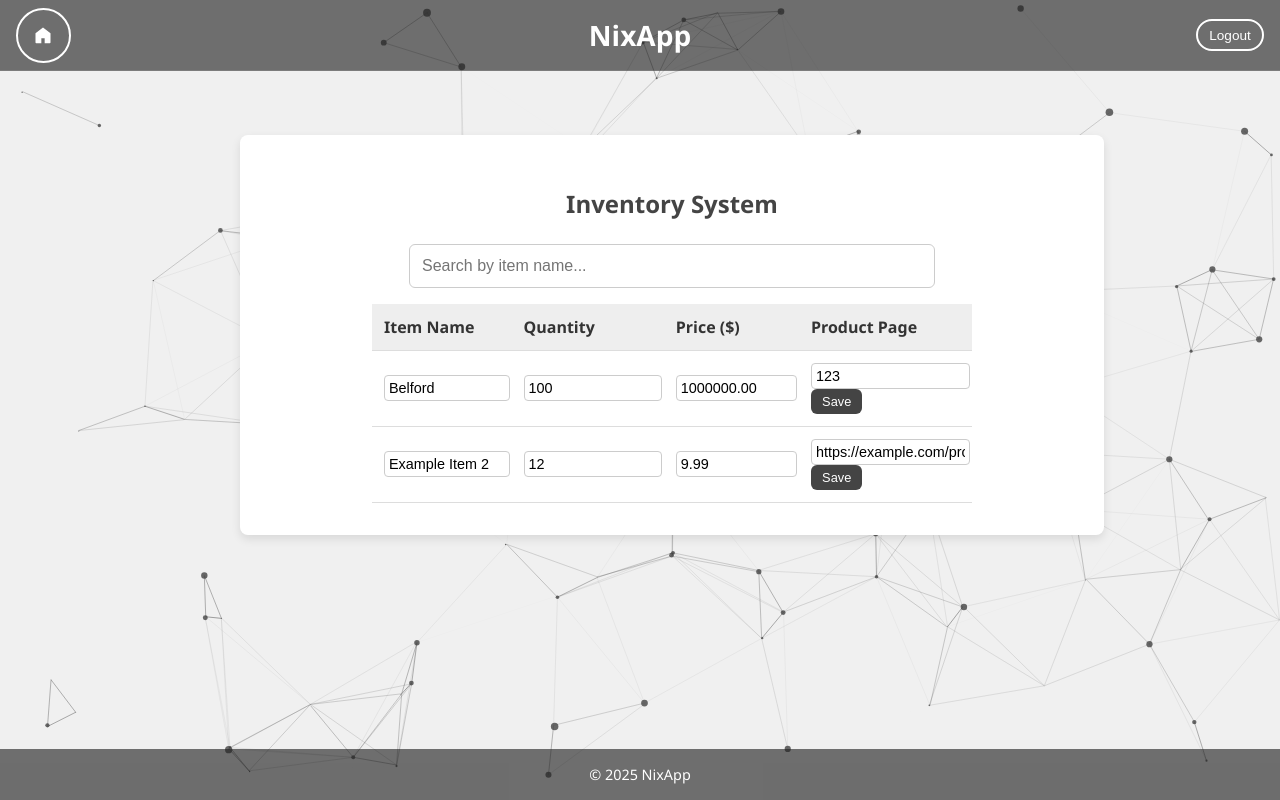
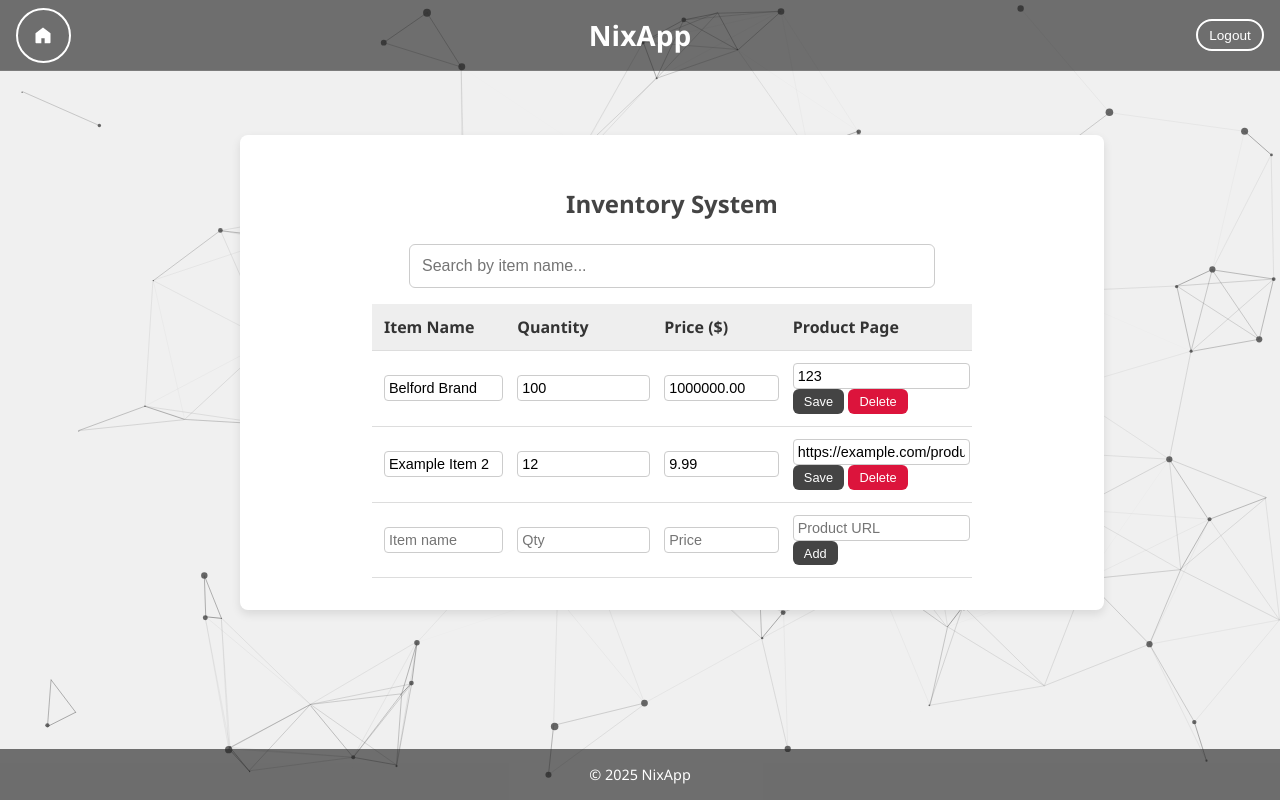
Before and after one commit to nix1003/nixapp, a Flask app: page /inventory in a window 1280 px wide. Run offline with Flask 3, Linux system fonts and the light colour scheme; the visitor is signed in with stand-in values (Sample User, id 1).

Commit message:
add/remove buttons

```diff
--- a/app.py
+++ b/app.py
@@ -77,6 +77,42 @@ def login():
             error = "Invalid credentials. Please try again."
     return render_template('login.html', error=error)
 
+@app.route('/api/add', methods=['POST'])
+def api_add_item():
+    if not session.get('admin'):
+        return jsonify({'error': 'Unauthorized'}), 403
+
+    data = request.get_json()
+    inventory = load_inventory()
+    new_id = max([item.get("id", 0) for item in inventory], default=0) + 1
+
+    new_item = {
+        "id": new_id,
+        "name": data.get("name"),
+        "quantity": data.get("quantity"),
+        "price": data.get("price", 0),
+        "url": data.get("url", "")
+    }
+
+    inventory.append(new_item)
+    save_inventory(inventory)
+    return jsonify({'status': 'success'})
+
+@app.route('/api/delete', methods=['POST'])
+def api_delete_item():
+    if not session.get('admin'):
+        return jsonify({'error': 'Unauthorized'}), 403
+
+    data = request.get_json()
+    item_id = data.get("id")
+
+    inventory = load_inventory()
+    updated_inventory = [item for item in inventory if item["id"] != item_id]
+    save_inventory(updated_inventory)
+
+    return jsonify({'status': 'success'})
+
+
 @app.route('/logout')
 def logout():
     session.pop('admin', None)
--- a/inventory.json
+++ b/inventory.json
@@ -1,7 +1,7 @@
 [
   {
     "id": 1,
-    "name": "Belford",
+    "name": "Belford Brand",
     "quantity": 100,
     "price": 1000000,
     "url": "123"
--- a/static/inventory.js
+++ b/static/inventory.js
@@ -3,7 +3,6 @@ particlesJS.load('particles-js', '/static/particles.json', function () {
   console.log('Particles loaded');
 });
 
-// Check if admin is logged in
 const isAdmin = document.body.getAttribute("data-admin") === "true";
 const tableBody = document.getElementById("tableBody");
 const searchInput = document.getElementById("searchInput");
@@ -22,6 +21,7 @@ function loadInventory() {
 // Render inventory table
 function renderTable(data) {
   tableBody.innerHTML = "";
+
   data.forEach((item, index) => {
     const row = document.createElement("tr");
 
@@ -29,23 +29,28 @@ function renderTable(data) {
       row.innerHTML = `
         <td><input class="edit-field" value="${item.name}" data-index="${index}" data-field="name" /></td>
         <td><input class="edit-field" value="${item.quantity}" data-index="${index}" data-field="quantity" type="number" /></td>
-        <td><input class="edit-field" value="${item.price.toFixed(2)}" data-index="${index}" data-field="price" type="number" step="0.01" /></td>
+        <td><input class="edit-field" value="${(item.price || 0).toFixed(2)}" data-index="${index}" data-field="price" type="number" step="0.01" /></td>
         <td>
-          <input class="edit-field" value="${item.url}" data-index="${index}" data-field="url" type="url" />
+          <input class="edit-field" value="${item.url || ''}" data-index="${index}" data-field="url" type="url" />
           <button class="save-btn" onclick="saveRow(${index})">Save</button>
+          <button class="save-btn" style="background-color: crimson;" onclick="deleteRow(${item.id})">Delete</button>
         </td>
       `;
     } else {
       row.innerHTML = `
         <td>${item.name}</td>
         <td>${item.quantity}</td>
-        <td>$${item.price.toFixed(2)}</td>
-        <td><a href="${item.url}" class="view-button" target="_blank">View</a></td>
+        <td>$${(item.price || 0).toFixed(2)}</td>
+        <td><a href="${item.url || '#'}" class="view-button" target="_blank">View</a></td>
       `;
     }
 
     tableBody.appendChild(row);
   });
+
+  if (isAdmin) {
+    addAddRow(); // Add blank form row at the bottom
+  }
 }
 
 // Save updated item to server
@@ -78,7 +83,77 @@ function saveRow(index) {
   });
 }
 
-// Filter table by search input
+// Delete item from server
+function deleteRow(id) {
+  if (!confirm("Are you sure you want to delete this item?")) return;
+
+  fetch("/api/delete", {
+    method: "POST",
+    headers: { "Content-Type": "application/json" },
+    body: JSON.stringify({ id: id })
+  })
+  .then(res => res.json())
+  .then(response => {
+    if (response.status === "success") {
+      alert("Item deleted!");
+      loadInventory();
+    } else {
+      alert("Failed to delete item.");
+    }
+  });
+}
+
+// Add new item row at bottom
+function addAddRow() {
+  const row = document.createElement("tr");
+  row.innerHTML = `
+    <td><input class="edit-field" id="new-name" placeholder="Item name" /></td>
+    <td><input class="edit-field" id="new-quantity" type="number" placeholder="Qty" /></td>
+    <td><input class="edit-field" id="new-price" type="number" step="0.01" placeholder="Price" /></td>
+    <td>
+      <input class="edit-field" id="new-url" type="url" placeholder="Product URL" />
+      <button class="save-btn" onclick="addItem()">Add</button>
+    </td>
+  `;
+  tableBody.appendChild(row);
+}
+
+// Add new item to server
+function addItem() {
+  const name = document.getElementById("new-name").value.trim();
+  const quantity = parseInt(document.getElementById("new-quantity").value);
+  const price = parseFloat(document.getElementById("new-price").value);
+  const url = document.getElementById("new-url").value.trim();
+
+  if (!name || isNaN(quantity)) {
+    alert("Please fill out item name and quantity.");
+    return;
+  }
+
+  const newItem = {
+    name,
+    quantity,
+    price: isNaN(price) ? 0 : price,
+    url: url || ""
+  };
+
+  fetch("/api/add", {
+    method: "POST",
+    headers: { "Content-Type": "application/json" },
+    body: JSON.stringify(newItem)
+  })
+  .then(res => res.json())
+  .then(response => {
+    if (response.status === "success") {
+      alert("Item added!");
+      loadInventory();
+    } else {
+      alert("Failed to add item.");
+    }
+  });
+}
+
+// Filter table by search
 searchInput.addEventListener("input", () => {
   const searchTerm = searchInput.value.toLowerCase();
   const filtered = inventoryData.filter(item =>
--- a/templates/inventory.html
+++ b/templates/inventory.html
@@ -87,8 +87,7 @@
     }
   </style>
 </head>
-<body>
-  <body data-admin="{{ 'true' if is_admin else 'false' }}">
+<body data-admin="{{ 'true' if is_admin else 'false' }}">
   <div id="particles-js"></div>
   <div class="content">
     <header>
@@ -98,6 +97,7 @@
         </svg>
       </a>
       <h1>NixApp</h1>
+
       {% if 'admin' in session %}
         <a href="{{ url_for('logout') }}"><button id="loginBtn">Logout</button></a>
       {% else %}
```
